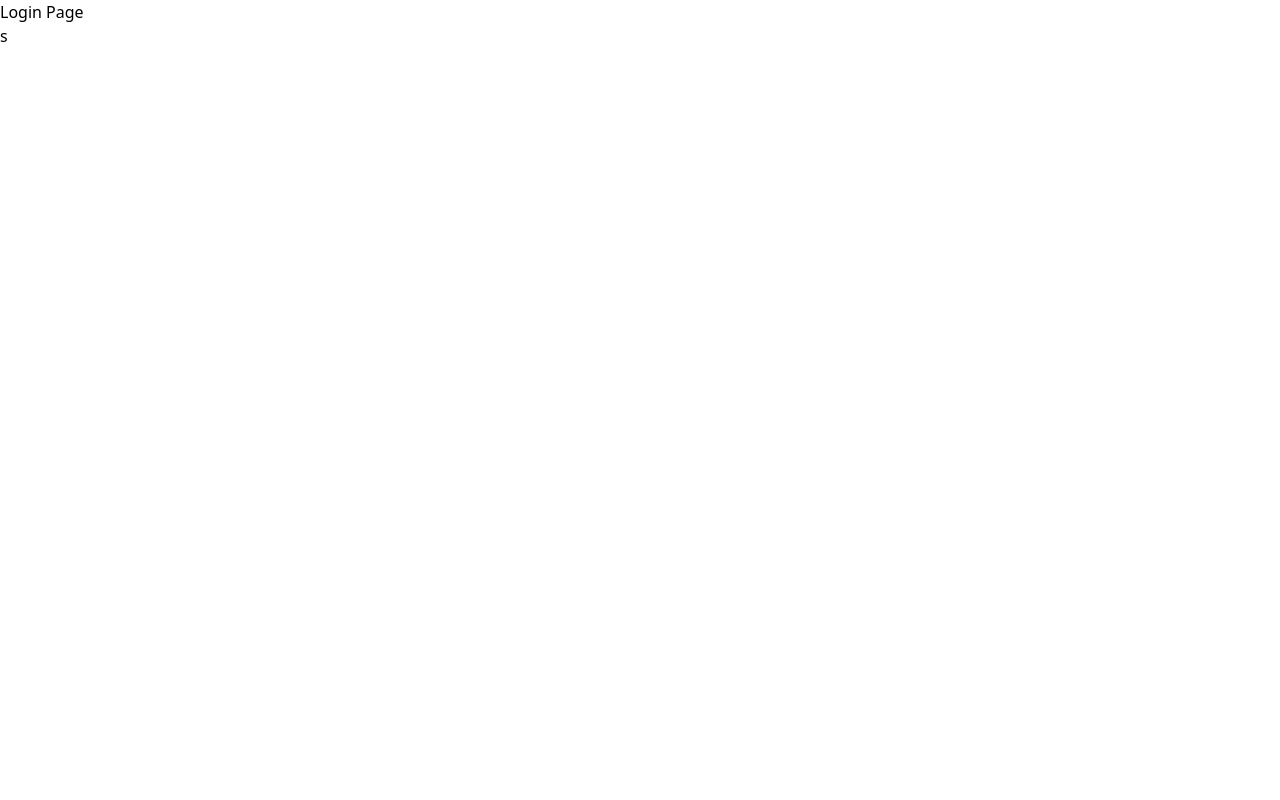
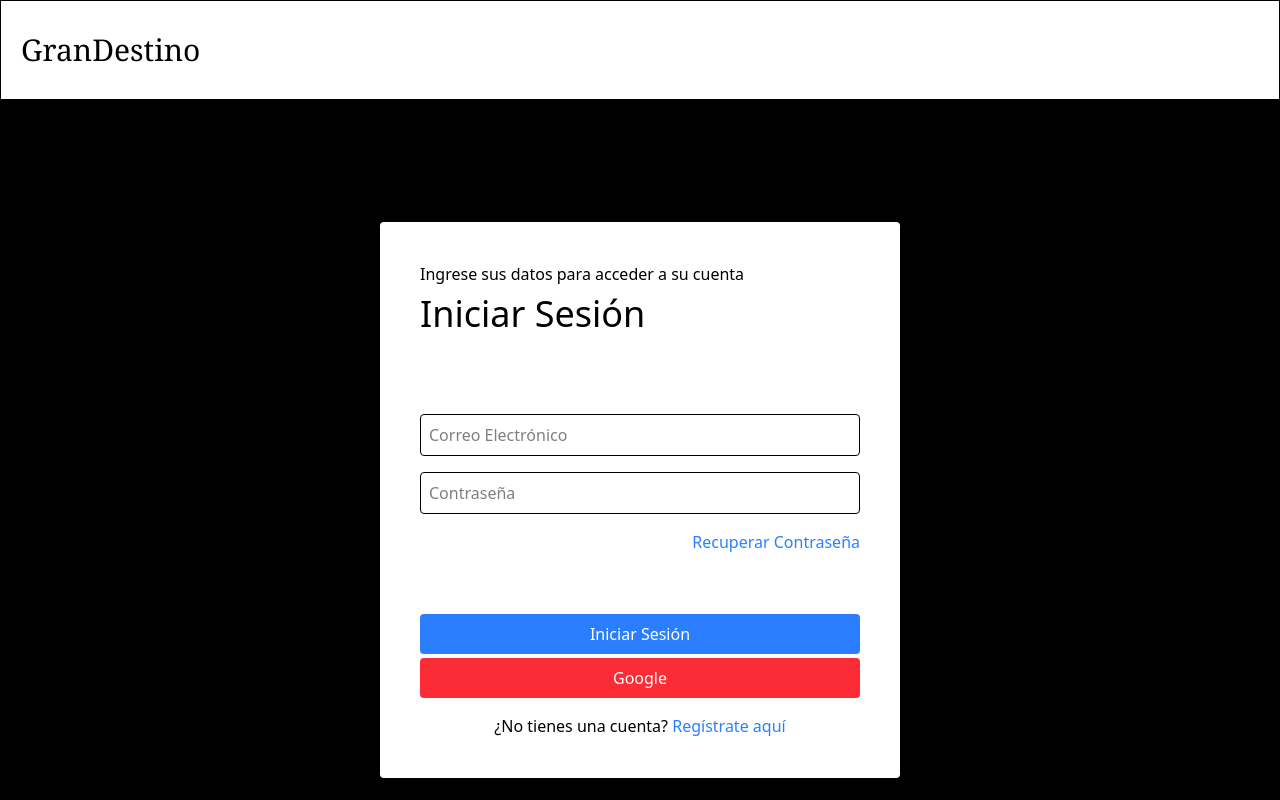
Before and after one commit to rbxus8/Desarrollo_de_un_Sistema_de_Reservas_Online, a React (Vite) app: page /login in a window 1280 px wide. Shown: the top 800 px of the page. Built offline with nearby package versions, Linux system fonts and the light colour scheme.

Commit message:
feat: login page borrador

```diff
--- a/src/Login.jsx
+++ b/src/Login.jsx
@@ -3,12 +3,56 @@ import React from "react";
 function Login() {
   return (
     <>
-      <header>
-        <h1>Login Page</h1>
+      <header className="h-25 border w-full flex items-center justify-between p-5">
+        <a href="/">
+          <h1 className="font-serif text-3xl">GranDestino</h1>
+        </a>
       </header>
-      <main>
-        <h1>s</h1>
+      <main className="bg-black w-full h-screen flex items-center justify-center">
+        <div className="bg-white p-10 rounded shadow-lg w-130 text-start">
+          <h4 className=" mb-2">Ingrese sus datos para acceder a su cuenta</h4>
+          <h2 className="text-4xl mb-20">Iniciar Sesión</h2>
+          <form action="" className="flex flex-col ">
+            <input
+              type="email"
+              name="email"
+              id="email"
+              placeholder="Correo Electrónico"
+              className="border p-2 rounded w-full mb-4"
+            />
+            <input
+              type="password"
+              name="password"
+              id="password"
+              placeholder="Contraseña"
+              className="border p-2 rounded w-full mb-4"
+            />
+            <h5 className="text-end mb-15">
+              <a href="" className="text-blue-500">
+                Recuperar Contraseña
+              </a>
+            </h5>
+            <button
+              type="submit"
+              className="bg-blue-500 text-white p-2 rounded mb-1"
+            >
+              Iniciar Sesión
+            </button>
+            <button className="bg-red-500 text-white p-2 rounded">
+              Google
+            </button>
+            <h3 className="text-center mt-4">
+              ¿No tienes una cuenta?{" "}
+              <a href="" className="text-blue-500">
+                Regístrate aquí
+              </a>
+            </h3>
+          </form>
+        </div>
       </main>
+      <footer className="h-20 border w-full flex items-center justify-center">
+        <p className="text-center">© 2023 GranDestino. All rights reserved.</p>
+      </footer>
     </>
   );
 }
--- a/src/main.jsx
+++ b/src/main.jsx
@@ -16,7 +16,7 @@ function Main() {
     <>
       <Header />
       <Routes>
-        <Route path="/Inicio" element={<Inicio />} />
+        <Route path="/" element={<Inicio />} />
         <Route path="/Habitaciones" element={<Habitaciones />} />
         <Route path="/servicios" element={<Servicios />} />
         <Route path="/Reservas" element={<Reservas />} />
```
